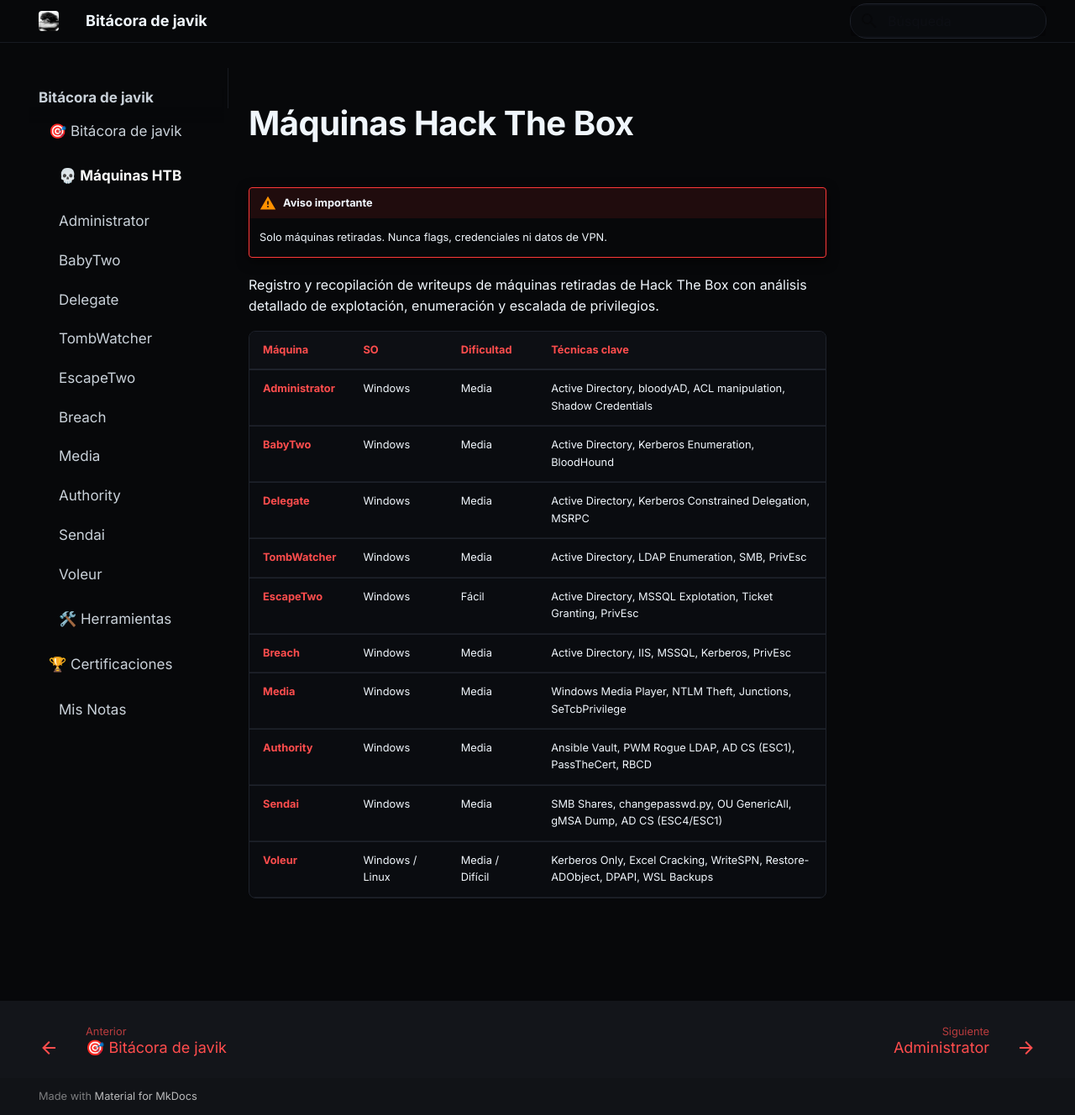
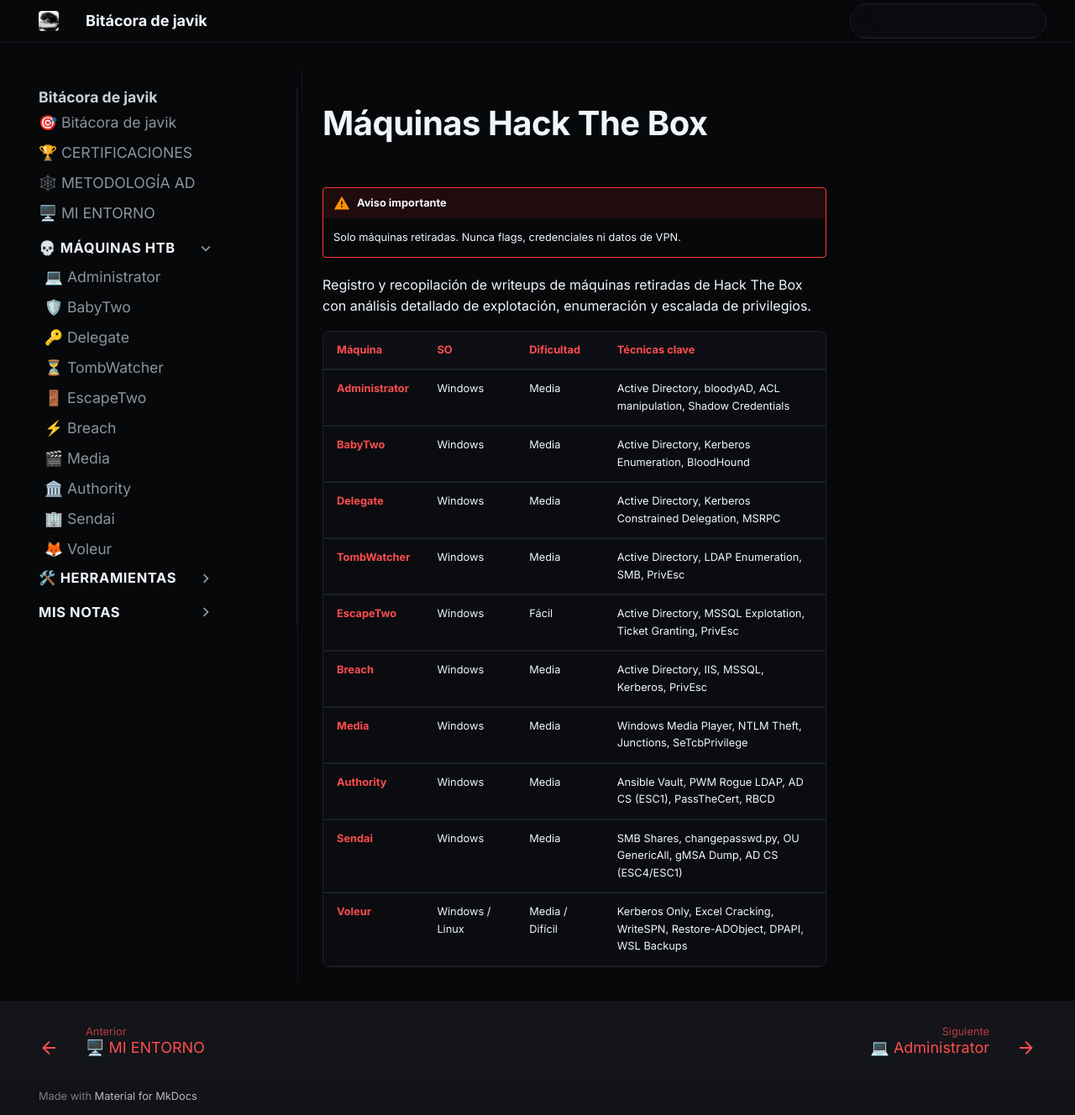
Before and after one commit to JAVIKRD/bitacora, an MkDocs documentation site: the page built from docs/maquinas/htb/index.md, in a window 1280 px wide and 1328 px high. Shown: the whole window at 84% size. Built offline with MkDocs 1.6.1 and Material for MkDocs 9.7.7, drawn with Linux system fonts in a browser that asks for light colours.

Commit message:
toda la web

```diff
--- a/docs/estilos/gruvbox.css
+++ b/docs/estilos/gruvbox.css
@@ -3,7 +3,10 @@
    Inspirado en la estética de extictz: fondo negro profundo, rojo hacker y banner
    ========================================================================== */
 
+:root,
 [data-md-color-scheme="slate"] {
+  --md-sidebar-width:             16.5rem;
+
   /* Fondo negro profundo y superficies estilo GitBook Dark */
   --md-default-bg-color:          #07080a;
   --md-default-bg-color--light:   #0d0f14;
@@ -80,58 +83,196 @@
   border-radius: 20px;
 }
 
-/* Barra lateral de navegación */
-.md-sidebar--primary {
-  background-color: #07080a;
-  border-right: 1px solid #171a21;
+/* Barra lateral de navegación estilo GitBook (extictz) */
+.md-sidebar--primary,
+.md-sidebar--primary .md-sidebar__scrollwrap,
+.md-sidebar--primary .md-sidebar__inner {
+  background-color: #07080a !important;
+  border-right: 1px solid #14171f;
+}
+
+@media screen and (min-width: 76.25em) {
+  .md-sidebar--primary {
+    width: 16.5rem !important;
+  }
+}
+
+/* Ocultar tabla de contenidos secundaria en la barra lateral izquierda */
+.md-sidebar--primary .md-nav--secondary {
+  display: none !important;
 }
 
 .md-nav {
-  font-size: 0.85rem;
+  font-size: 0.88rem;
 }
 
-.md-nav__link {
-  color: #c9d1d9;
+/* Enlaces generales del menú - compactos estilo GitBook ("pegados" pero legibles) */
+.md-sidebar--primary .md-nav__link,
+.md-nav--primary .md-nav__link {
+  color: #8b949e;
   transition: all 0.15s ease;
-  padding: 0.35rem 0.6rem;
-  border-radius: 5px;
+  padding: 0.26rem 0.6rem !important;
+  margin: 0.04rem 0 !important;
+  border-radius: 6px;
+  display: flex;
+  align-items: center;
+  font-size: 0.88rem;
+  line-height: 1.4 !important;
 }
 
-.md-nav__link:hover {
+.md-sidebar--primary .md-nav__link:hover,
+.md-nav--primary .md-nav__link:hover {
   color: #ffffff;
-  background-color: rgba(255, 255, 255, 0.05);
+  background-color: rgba(255, 255, 255, 0.06);
 }
 
-/* Elemento activo del menú: limpio, sin fondo rojo ni barra vertical */
-.md-nav__link--active,
-.md-nav__item--active > .md-nav__link,
-.md-nav__link--active:focus,
-.md-nav__link--active:hover {
-  color: #ffffff !important;
-  font-weight: 600;
+/* Reducción estricta de espacios en ítems y listas de la barra lateral */
+.md-sidebar--primary .md-nav__item {
+  padding: 0 !important;
+  margin: 0.05rem 0 !important;
+}
+
+.md-sidebar--primary .md-nav__list {
+  padding: 0 !important;
+  margin: 0 !important;
+}
+
+/* El contenedor .md-nav__container envuelve título y toggle: sin padding/margin redundante */
+.md-sidebar--primary .md-nav__container,
+.md-sidebar--primary div.md-nav__link.md-nav__container {
+  padding: 0 !important;
+  margin: 0 !important;
   background-color: transparent !important;
 }
 
-.md-nav__item--active > .md-nav__link::before {
-  content: none !important;
+/* Categorías desplegables (MÁQUINAS HTB, HERRAMIENTAS, MIS NOTAS) */
+.md-sidebar--primary .md-nav__item--nested {
+  margin-top: 0.35rem !important;
+  margin-bottom: 0.05rem !important;
 }
 
-/* Ocultar completamente la flecha del acordeón y su botón lateral */
-.md-nav__icon,
-.md-nav__link .md-icon,
-.md-nav__container > label.md-nav__link,
-label.md-nav__link {
-  display: none !important;
+.md-sidebar--primary .md-nav__item--nested > .md-nav__container > a.md-nav__link,
+.md-sidebar--primary .md-nav__item--nested > a.md-nav__link {
+  text-transform: uppercase;
+  font-size: 0.82rem;
+  font-weight: 700;
+  letter-spacing: 0.04em;
+  color: #f0f6fc !important;
+  padding: 0.26rem 0.6rem !important;
+  margin: 0 !important;
+  background-color: transparent !important;
+  border-left: none !important;
 }
 
-.md-nav__container {
-  display: block !important;
+.md-sidebar--primary .md-nav__item--nested > .md-nav__container > a.md-nav__link:hover,
+.md-sidebar--primary .md-nav__item--nested > a.md-nav__link:hover {
+  color: #ffffff !important;
+  background-color: transparent !important;
 }
 
-.md-nav__container > a.md-nav__link {
-  display: block !important;
+/* Enlaces directos de primer nivel (Bitácora de javik, Certificaciones, Metodología AD, Mi Entorno) */
+.md-nav > .md-nav__list > .md-nav__item:not(.md-nav__item--nested) > .md-nav__link {
+  font-weight: 500;
+  font-size: 0.88rem;
+  padding: 0.26rem 0.6rem !important;
+  margin: 0.04rem 0 !important;
+}
+
+/* Indicador vertical rojo brillante para enlace activo de primer nivel */
+.md-nav > .md-nav__list > .md-nav__item:not(.md-nav__item--nested).md-nav__item--active > .md-nav__link {
+  color: #ff3838 !important;
+  font-weight: 600 !important;
+  background-color: transparent !important;
+  border-left: 3px solid #ff3838 !important;
+  border-radius: 0 4px 4px 0 !important;
+  padding-left: 0.6rem !important;
+}
+
+.md-nav > .md-nav__list > .md-nav__item:not(.md-nav__item--nested).md-nav__item--active > .md-nav__link:hover {
+  color: #ff5252 !important;
+  background-color: rgba(255, 56, 56, 0.08) !important;
+}
+
+/* Subpáginas activas (estilo pill/cápsula oscuro de SWAKS en GitBook) */
+nav.md-nav[data-md-level="1"] .md-nav__item--active > .md-nav__link,
+nav.md-nav[data-md-level="1"] .md-nav__link--active {
+  color: #ffffff !important;
+  background-color: #1a1e28 !important;
+  font-weight: 600 !important;
+  border-radius: 6px !important;
+  border-left: none !important;
+  box-shadow: 0 1px 4px rgba(0, 0, 0, 0.4);
+}
+
+/* Contenedor de sección desglosable / acordeón */
+.md-nav__container {
+  display: flex !important;
+  align-items: center !important;
+  justify-content: space-between !important;
   width: 100%;
 }
+
+.md-nav__container > a.md-nav__link,
+.md-nav__item--nested > a.md-nav__link {
+  flex: 1;
+  white-space: nowrap;
+}
+
+/* Evitar que los títulos de categoría se corten con elipsis */
+.md-nav__container > a.md-nav__link .md-ellipsis,
+.md-nav__item--nested > a.md-nav__link .md-ellipsis {
+  overflow: visible !important;
+  text-overflow: clip !important;
+  white-space: nowrap !important;
+}
+
+/* Botón flecha / toggle para desglosar y plegar paneles */
+.md-sidebar--primary .md-nav__container > label.md-nav__link,
+.md-sidebar--primary .md-nav__item--nested > label.md-nav__link {
+  display: flex !important;
+  align-items: center !important;
+  justify-content: center !important;
+  cursor: pointer !important;
+  padding: 0.18rem 0.35rem !important;
+  margin: 0 !important;
+  color: #8b949e !important;
+  border-radius: 4px;
+  transition: color 0.15s ease, background-color 0.15s ease;
+}
+
+.md-sidebar--primary .md-nav__container > label.md-nav__link:hover,
+.md-sidebar--primary .md-nav__item--nested > label.md-nav__link:hover {
+  color: #ff3838 !important;
+  background-color: rgba(255, 255, 255, 0.08) !important;
+}
+
+/* Cuando una categoría está plegada, colapsar completamente su subárbol para evitar espacio muerto */
+.md-sidebar--primary .md-nav__toggle:not(:checked) ~ .md-nav {
+  display: none !important;
+  height: 0 !important;
+  min-height: 0 !important;
+  margin: 0 !important;
+  padding: 0 !important;
+}
+
+.md-sidebar--primary .md-nav__toggle:checked ~ .md-nav {
+  display: block !important;
+  height: auto !important;
+  padding-left: 0.35rem;
+}
+
+.md-nav__icon {
+  display: inline-block !important;
+  width: 1.1rem;
+  height: 1.1rem;
+}
+
+.md-nav__icon svg {
+  fill: currentColor;
+}
+
+
+
 
 /* Enlaces generales */
 .md-typeset a,
--- a/mkdocs.yml
+++ b/mkdocs.yml
@@ -45,32 +45,33 @@
 
 nav:
   - 🎯 Bitácora de javik: index.md
-  - 💀 Máquinas HTB:
+  - 🏆 CERTIFICACIONES: certificaciones/index.md
+  - 🕸️ METODOLOGÍA AD: metodologia-ad/index.md
+  - 🖥️ MI ENTORNO: mi-entorno/index.md
+  - 💀 MÁQUINAS HTB:
       - maquinas/htb/index.md
-      - Administrator: maquinas/htb/administrator.md
-      - BabyTwo: maquinas/htb/babytwo.md
-      - Delegate: maquinas/htb/delegate.md
-      - TombWatcher: maquinas/htb/tombwatcher.md
-      - EscapeTwo: maquinas/htb/escapetwo.md
-      - Breach: maquinas/htb/breach.md
-      - Media: maquinas/htb/media.md
-      - Authority: maquinas/htb/authority.md
-      - Sendai: maquinas/htb/sendai.md
-      - Voleur: maquinas/htb/voleur.md
-
-  - 🛠️ Herramientas:
+      - 💻 Administrator: maquinas/htb/administrator.md
+      - 🛡️ BabyTwo: maquinas/htb/babytwo.md
+      - 🔑 Delegate: maquinas/htb/delegate.md
+      - ⏳ TombWatcher: maquinas/htb/tombwatcher.md
+      - 🚪 EscapeTwo: maquinas/htb/escapetwo.md
+      - ⚡ Breach: maquinas/htb/breach.md
+      - 🎬 Media: maquinas/htb/media.md
+      - 🏛️ Authority: maquinas/htb/authority.md
+      - 🏢 Sendai: maquinas/htb/sendai.md
+      - 🦊 Voleur: maquinas/htb/voleur.md
+  - 🛠️ HERRAMIENTAS:
       - herramientas/index.md
-      - NetExec (NXC): herramientas/nxc.md
-      - Sliver C2: herramientas/sliver-c2.md
-      - SeImpersonatePrivilege: herramientas/seimpersonate.md
-      - Enumeración MSSQL: herramientas/mssql.md
-      - Chisel & Pivoting: herramientas/chisel-pivoting.md
-  - 🏆 Certificaciones: certificaciones/index.md
-  - Mis Notas:
+      - ⚡ NetExec (NXC): herramientas/nxc.md
+      - 🗡️ Sliver C2: herramientas/sliver-c2.md
+      - 🎭 SeImpersonatePrivilege: herramientas/seimpersonate.md
+      - 🗄️ Enumeración MSSQL: herramientas/mssql.md
+      - 🔌 Chisel & Pivoting: herramientas/chisel-pivoting.md
+  - MIS NOTAS:
       - mis-notas/index.md
-      - Configuración de AD Básico: mis-notas/configuracion-ad-basico.md
-      - Abuso de AD CS (ESC1): mis-notas/ataques-adcs-esc1.md
-      - ¿Cómo Funciona Kerberos?: mis-notas/como-funciona-kerberos.md
-      - Tipos de Tickets Kerberos: mis-notas/tipos-de-tickets-kerberos.md
-      - Creación de Tickets (Golden y Silver): mis-notas/creacion-de-tickets.md
-      - Ataques Kerberos (AS-REP Roasting): mis-notas/kerberos-ataques.md
+      - 🏰 Configuración de AD Básico: mis-notas/configuracion-ad-basico.md
+      - 📜 Abuso de AD CS (ESC1): mis-notas/ataques-adcs-esc1.md
+      - 🛡️ ¿Cómo Funciona Kerberos?: mis-notas/como-funciona-kerberos.md
+      - 🎫 Tipos de Tickets Kerberos: mis-notas/tipos-de-tickets-kerberos.md
+      - 🎟️ Creación de Tickets (Golden y Silver): mis-notas/creacion-de-tickets.md
+      - 🔥 Ataques Kerberos (AS-REP Roasting): mis-notas/kerberos-ataques.md
```
Also changed, not shown: docs/index.md (+31 -14 lines), docs/metodologia-ad/index.md (added, +6 -0 lines), docs/mi-entorno/index.md (added, +61 -0 lines), docs/mi-entorno/assets/primerafoto.png (added), docs/mi-entorno/assets/segundafoto.png (added).
